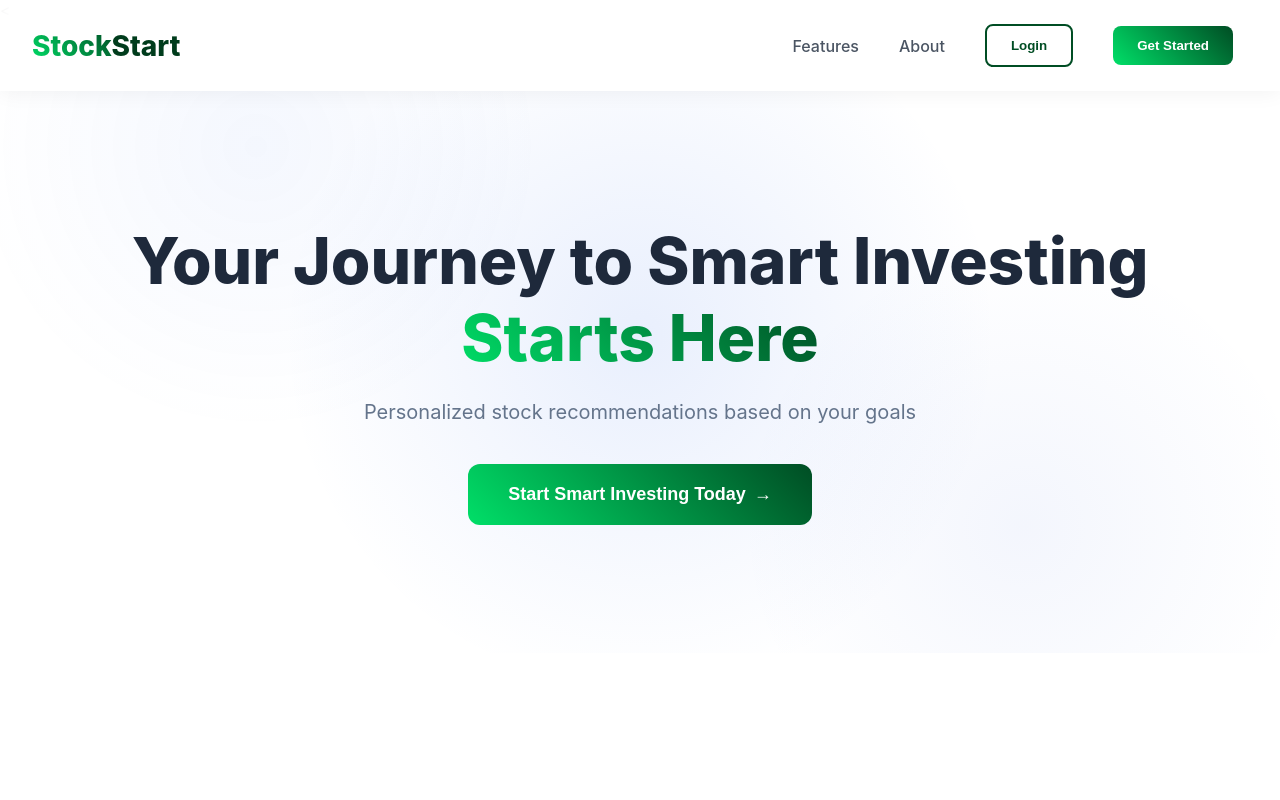
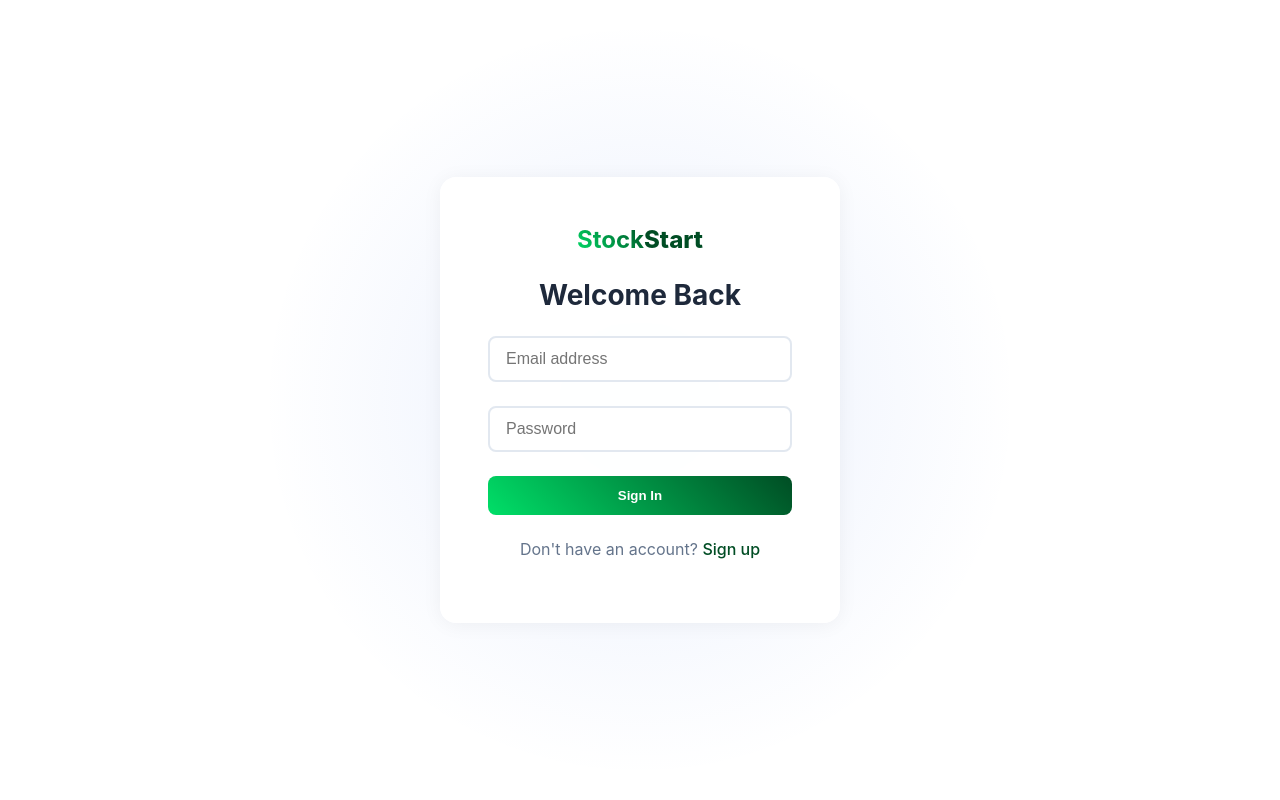
Before and after one commit to jhbeeber/StockStart, a React (Create React App) app in the folder stockstart/: page /login in a window 1280 px wide. Shown: the top 800 px of the page. Built offline with nearby package versions, Linux system fonts and the light colour scheme.

Commit message:
Added login page and basic routes

```diff
--- a/stockstart/public/index.html
+++ b/stockstart/public/index.html
@@ -2,11 +2,11 @@
 <html lang="en">
   <head>
     <meta charset="utf-8" />
-    <<link rel="icon" href="%PUBLIC_URL%/favicon.ico" />
+    <link rel="icon" href="%PUBLIC_URL%/favicon.ico" />
     <meta name="viewport" content="width=device-width, initial-scale=1" />
     <meta name="theme-color" content="#000000" />
     <meta
-      name="StockSmart"
+      name="StockStart"
       content="Personalized stock recommendations based on your goals"
     />
     <link rel="apple-touch-icon" href="%PUBLIC_URL%/logo192.png" />
@@ -24,7 +24,7 @@
       work correctly both with client-side routing and a non-root public URL.
       Learn how to configure a non-root public URL by running `npm run build`.
     -->
-    <title>StockSmart</title>
+    <title>StockStart</title>
   </head>
   <body>
     <noscript>You need to enable JavaScript to run this app.</noscript>
--- a/stockstart/src/App.js
+++ b/stockstart/src/App.js
@@ -1,12 +1,20 @@
 import React from 'react';
+import { BrowserRouter as Router, Routes, Route } from 'react-router-dom';
 import HomePage from './HomePage';
+import Login from './Login';
 import './App.css';
 
 function App() {
   return (
-    <div className="app">
-      <HomePage />
-    </div>
+    <Router>
+      <div className="app">
+        <Routes>
+          <Route path="/" element={<HomePage />} />
+          <Route path="/login" element={<Login />} />
+          <Route path="/signup" element={<Login />} />
+        </Routes>
+      </div>
+    </Router>
   );
 }
 
--- a/stockstart/src/HomePage.js
+++ b/stockstart/src/HomePage.js
@@ -1,4 +1,5 @@
 import React, { useEffect } from 'react';
+import { Link } from 'react-router-dom';
 import './HomePage.css';
 
 function HomePage() {
@@ -23,7 +24,7 @@ function HomePage() {
         <div className="nav-links">
           <a href="#features">Features</a>
           <a href="#about">About</a>
-          <button className="login-btn">Login</button>
+          <Link to="/login" className="login-btn">Login</Link>
           <button className="signup-btn">Get Started</button>
         </div>
       </nav>
--- /dev/null
+++ b/stockstart/src/Login.css
@@ -0,0 +1,92 @@
+.login-container {
+    min-height: 100vh;
+    display: flex;
+    justify-content: center;
+    align-items: center;
+    background: radial-gradient(circle at 50% 50%, rgba(37, 99, 235, 0.1) 0%, transparent 50%);
+    font-family: 'Inter', -apple-system, BlinkMacSystemFont, 'Segoe UI', Roboto, sans-serif;
+}
+
+.login-box {
+    background: rgba(255, 255, 255, 0.95);
+    backdrop-filter: blur(10px);
+    padding: 3rem;
+    border-radius: 1rem;
+    box-shadow: 0 2px 20px rgba(0,0,0,0.05);
+    width: 100%;
+    max-width: 400px;
+    text-align: center;
+    box-sizing: border-box;
+}
+
+.login-box h2 {
+    color: #1e293b;
+    margin: 1.5rem 0;
+    font-size: 1.75rem;
+    font-weight: 700;
+}
+
+.input-group {
+    margin-bottom: 1.5rem;
+    width: 100%;
+}
+
+.input-group input {
+    width: 100%;
+    padding: 0.75rem 1rem;
+    border: 2px solid #e2e8f0;
+    border-radius: 0.5rem;
+    font-size: 1rem;
+    transition: all 0.3s ease;
+    box-sizing: border-box;
+}
+
+.input-group input:focus {
+    outline: none;
+    border-color: #004d24;
+    box-shadow: 0 0 0 3px rgba(0, 77, 36, 0.1);
+}
+
+.login-submit-btn {
+    width: 100%;
+    padding: 0.75rem 1.5rem;
+    background: linear-gradient(45deg, #00df68, #004d24);
+    border: none;
+    border-radius: 0.5rem;
+    color: white;
+    font-weight: 600;
+    cursor: pointer;
+    transition: all 0.3s ease;
+}
+
+.login-submit-btn:hover {
+    background: linear-gradient(45deg, #00df68, #1e40af);
+    transform: translateY(-2px);
+    box-shadow: 0 10px 20px rgba(37, 99, 235, 0.2);
+}
+
+.signup-link {
+    margin-top: 1.5rem;
+    color: #64748b;
+}
+
+.signup-link a {
+    color: #004d24;
+    text-decoration: none;
+    font-weight: 500;
+}
+
+.signup-link a:hover {
+    text-decoration: underline;
+}
+
+.logo {
+    text-decoration: none;
+    font-size: 1.5rem;
+    font-weight: bold;
+    color: #1e293b;
+}
+
+.logo-accent {
+    color: #004d24;
+}
--- /dev/null
+++ b/stockstart/src/Login.js
@@ -0,0 +1,49 @@
+import React, { useState } from 'react';
+import { Link } from 'react-router-dom';
+import './Login.css';
+
+function Login() {
+  const [email, setEmail] = useState('');
+  const [password, setPassword] = useState('');
+
+  const handleSubmit = (e) => {
+    e.preventDefault();
+  };
+
+  return (
+    <div className="login-container">
+      <div className="login-box">
+        <Link to="/" className="logo">
+          <span>Stock</span><span className="logo-accent">Start</span>
+        </Link>
+        <h2>Welcome Back</h2>
+        <form onSubmit={handleSubmit}>
+          <div className="input-group">
+            <input
+              type="email"
+              placeholder="Email address"
+              value={email}
+              onChange={(e) => setEmail(e.target.value)}
+              required
+            />
+          </div>
+          <div className="input-group">
+            <input
+              type="password"
+              placeholder="Password"
+              value={password}
+              onChange={(e) => setPassword(e.target.value)}
+              required
+            />
+          </div>
+          <button type="submit" className="login-submit-btn">Sign In</button>
+        </form>
+        <p className="signup-link">
+          Don't have an account? <Link to="/signup">Sign up</Link>
+        </p>
+      </div>
+    </div>
+  );
+}
+
+export default Login;
```
